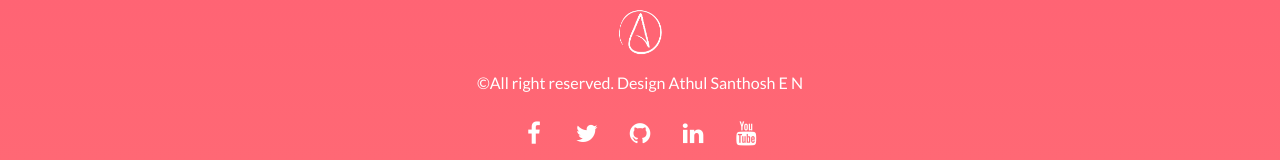
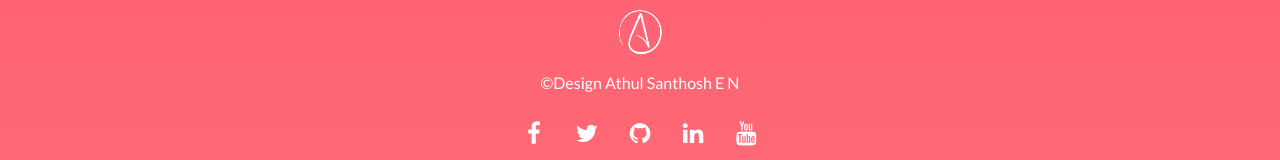
Before and after one commit to Athulsanthoshen/EN, a plain HTML site: page index.html in a window 1280 px wide. Shown: the part 4050-4210 px from the top of the page. Drawn offline with nearby package versions, Linux system fonts and the light colour scheme.

Commit message:
rights reserved deleted

```diff
--- a/index.html
+++ b/index.html
@@ -271,7 +271,7 @@
       <div class="col-xs-12">
         <p><img src="./assets/images/favicon.png" width="50" height="50" alt=""></p>
 
-        <p>©All right reserved. Design <a href="http://www.mashup-template.com/" title="Create website with free html template"></a>Athul Santhosh <a href="https://unsplash.com/" title="Beautiful Free Images">E N</a></p>
+        <p>©Design <a href="http://www.mashup-template.com/" title="Create website with free html template"></a>Athul Santhosh <a href="https://unsplash.com/" title="Beautiful Free Images">E N</a></p>
         <p>
           <a class="fa-icon fa-icon-2x" href="https://www.facebook.com/athul.santhosh.90" title="">
             <i class="fa fa-facebook"></i>
```
